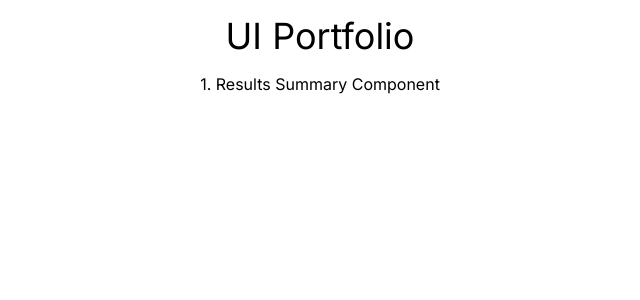
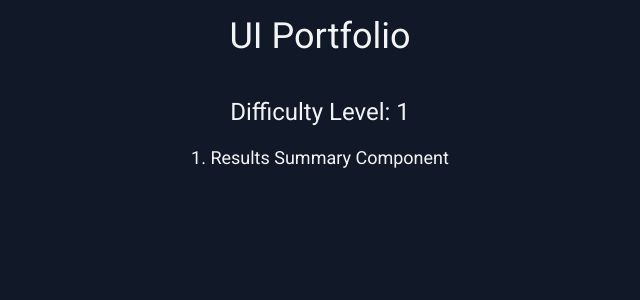
Before and after one commit to conradmugabe/ui-portfolio, a Next.js app: page / in a window 1280 px wide. Shown: the top 300 px of the page, without its empty margins (320-960 px from the left). Built offline with nearby package versions, Linux system fonts and the light colour scheme.

Commit message:
feat: improved the main page

```diff
--- a/src/app/layout.tsx
+++ b/src/app/layout.tsx
@@ -1,8 +1,12 @@
 import "./globals.css";
 import type { Metadata } from "next";
-import { Inter } from "next/font/google";
+import { Roboto } from "next/font/google";
 
-const inter = Inter({ subsets: ["latin"] });
+const font = Roboto({
+  subsets: ["latin"],
+  weight: ["100", "300", "400", "500", "700"],
+  variable: "--font-family-roboto",
+});
 
 export const metadata: Metadata = {
   title: "UI Portfolio",
@@ -16,7 +20,7 @@ export default function RootLayout({
 }) {
   return (
     <html lang="en">
-      <body className={inter.className}>{children}</body>
+      <body className={font.variable}>{children}</body>
     </html>
   );
 }
--- a/src/app/page.tsx
+++ b/src/app/page.tsx
@@ -1,21 +1,40 @@
 import Link from "next/link";
 
 const projects = [
-  { name: "Results Summary Component", href: "/results-summary" },
+  {
+    difficultyLevel: "1",
+    projectList: [
+      { name: "Results Summary Component", href: "/results-summary" },
+    ],
+  },
 ];
 
 export default function Home() {
   return (
-    <section>
-      <div className="max-w-6xl mx-auto pt-4 space-y-4">
+    <section className="bg-gray-900 text-gray-100 min-h-screen font-roboto">
+      <div className="max-w-6xl mx-auto pt-4 space-y-10">
         <h1 className="text-4xl text-center">UI Portfolio</h1>
-        <article className="flex flex-col items-center">
+        <section className="flex flex-col items-center gap-8">
           {projects.map((project, index) => (
-            <Link href={project.href} key={project.href}>
-              {index + 1}. {project.name}
-            </Link>
+            <section
+              key={project.difficultyLevel}
+              className="flex flex-col items-center gap-4"
+            >
+              <h3 className="text-2xl">
+                Difficulty Level: {project.difficultyLevel}
+              </h3>
+              {project.projectList.map((project) => (
+                <Link
+                  href={project.href}
+                  key={project.href}
+                  className="text-lg"
+                >
+                  {index + 1}. {project.name}
+                </Link>
+              ))}
+            </section>
           ))}
-        </article>
+        </section>
       </div>
     </section>
   );
--- a/tailwind.config.ts
+++ b/tailwind.config.ts
@@ -34,6 +34,7 @@ const config: Config = {
           "hsl(var(--results-summary-dark-gray-blue) / <alpha-value>)",
       },
       fontFamily: {
+        roboto: "var(--font-family-roboto)",
         "hanken-grotesk": "var(--font-family-hanken-grotesk)",
       },
     },
```
